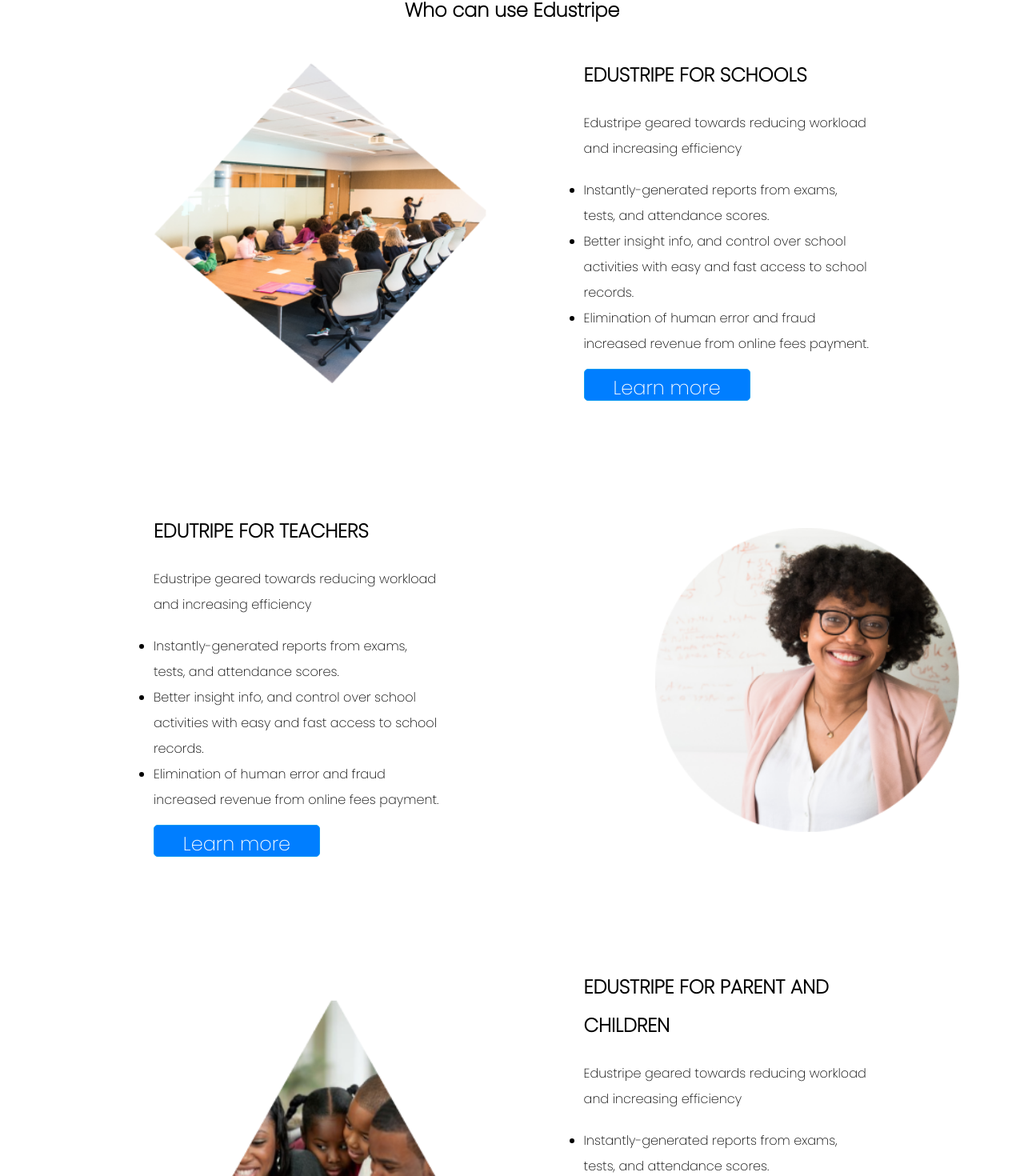
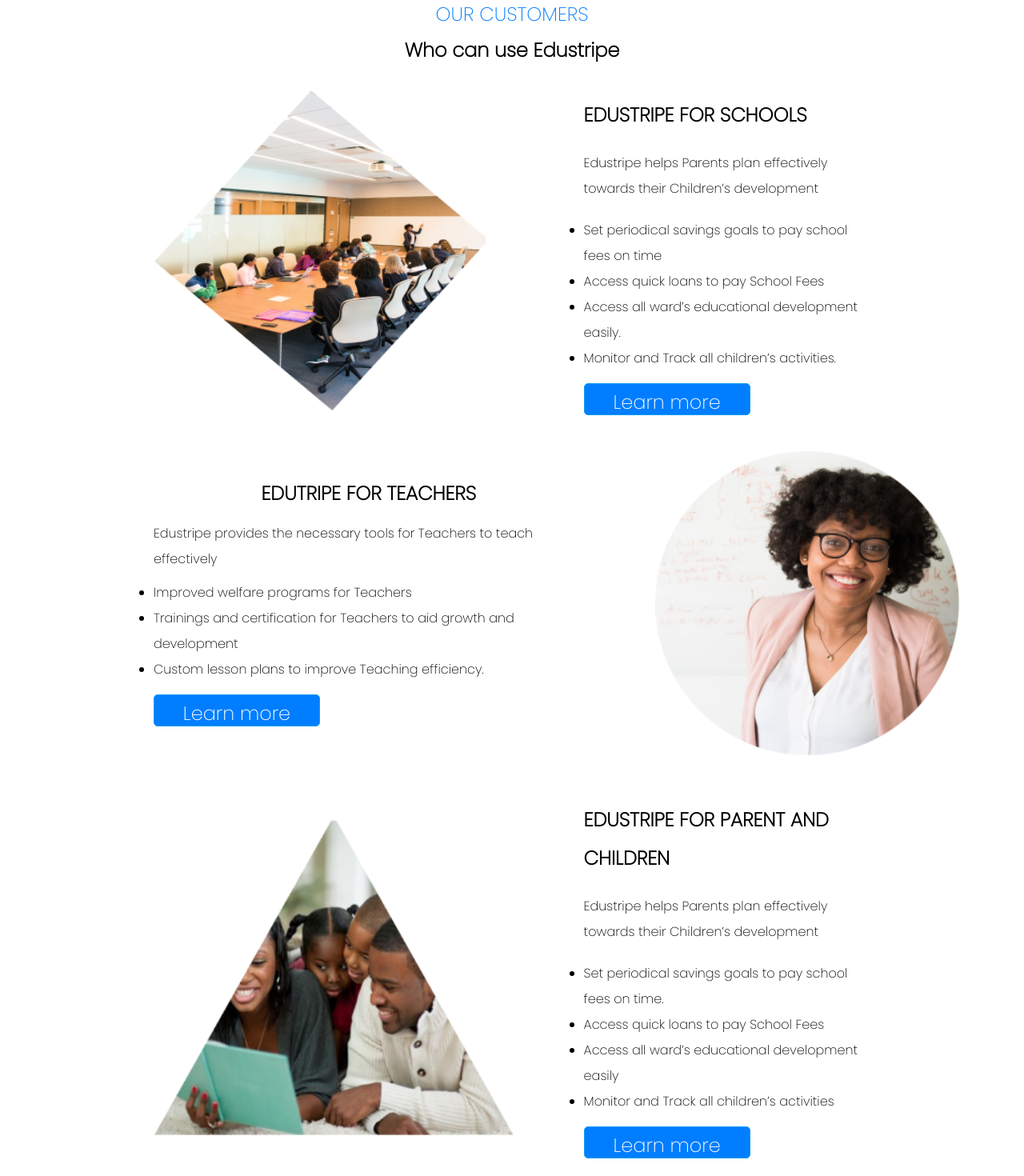
Before and after one commit to edustripetech/edustripe_client_v1, a React app: page / in a window 1280 px wide. Shown: the part 554-2024 px from the top of the page at 80% size. Built offline with nearby package versions, Linux system fonts and the light colour scheme.

Commit message:
New changes

```diff
--- a/src/components/Footer/footer.css
+++ b/src/components/Footer/footer.css
@@ -30,7 +30,7 @@
   padding: 15px 0;
 }
 
-/* .footer-img {
+.footer-img {
   align-items: baseline ;
   margin: 10px 0 0 0;
-} */
+}
--- a/src/components/Footer/index.js
+++ b/src/components/Footer/index.js
@@ -13,9 +13,11 @@
         <div>
           <div className="footer-img">
             <img alt="" src={edustripesmall} />
-            <Facebook />
-            <Twitter />
-            <Linkedin />
+            <div>
+              <Facebook />
+              <Twitter />
+              <Linkedin />
+            </div>
           </div>
         </div>
         <div className="footer-ul-div">
--- a/src/views/Home/home.css
+++ b/src/views/Home/home.css
@@ -9,7 +9,7 @@
   flex-direction: column;
   padding: 20px 0;
   width: 35%;
-  margin: 5px 130px;
+  margin: 30px 130px;
   justify-content: center;
 }
 
@@ -61,6 +61,16 @@
   font-size: 24px;
   color: #007EFF;
   padding: 10px 0;
+}
+
+.scside {
+  width: 60%;
+  display: flex;
+  flex-direction: column;
+  justify-content: center;
+  align-items: center;
+  padding: 10px 0;
+  line-height: 2;
 }
 
 .sec-side {
@@ -121,7 +131,7 @@
   display: flex;
   justify-content: space-between;
   align-items: center;
-  margin: 5% auto;
+  margin: 10px auto;
 }
 
 .sec-5-div {
--- a/src/views/Home/index.js
+++ b/src/views/Home/index.js
@@ -70,12 +70,13 @@
             </div>
             <div className="sec-2-div-right sec-side">
               <h1>EDUSTRIPE FOR SCHOOLS</h1>
-              <p>Edustripe geared towards reducing workload and increasing efficiency</p>
+              <p>Edustripe helps Parents plan effectively towards their Children’s development</p>
               <div>
                 <ul>
-                  <li>Instantly-generated reports from exams, tests, and attendance scores.</li>
-                  <li>Better insight info, and control over school activities with easy and fast access to school records.</li>
-                  <li>Elimination of human error and fraud increased revenue from online fees payment.</li>
+                  <li>Set periodical savings goals to pay school fees on time</li>
+                  <li>Access quick loans to pay School Fees</li>
+                  <li>Access all ward’s educational development easily.</li>
+                  <li>Monitor and Track all children’s activities.</li>
                 </ul>
               </div>
               <div className="sec-btn-div">
@@ -107,14 +108,14 @@
       </section>
       <section>
         <div className="sec-3-div sec">
-          <div className="sec-side">
+          <div className=" scside">
             <h1>EDUTRIPE FOR TEACHERS</h1>
-            <p>Edustripe geared towards reducing workload and increasing efficiency</p>
+            <p>Edustripe provides the necessary tools for Teachers to teach effectively</p>
             <div>
               <ul>
-                <li>Instantly-generated reports from exams, tests, and attendance scores.</li>
-                <li>Better insight info, and control over school activities with easy and fast access to school records.</li>
-                <li>Elimination of human error and fraud increased revenue from online fees payment.</li>
+                <li>Improved welfare programs for Teachers</li>
+                <li>Trainings and certification for Teachers to aid growth and development</li>
+                <li>Custom lesson plans to improve Teaching efficiency.</li>
               </ul>
               </div>
               <div className="sec-btn-div">
@@ -153,12 +154,13 @@
           </div>
           <div className="sec-side">
             <h1>EDUSTRIPE FOR PARENT AND CHILDREN</h1>
-            <p>Edustripe geared towards reducing workload and increasing efficiency</p>
+            <p>Edustripe helps Parents plan effectively towards their Children’s development</p>
             <div>
               <ul>
-                <li>Instantly-generated reports from exams, tests, and attendance scores.</li>
-                <li>Better insight info, and control over school activities with easy and fast access to school records.</li>
-                <li>Elimination of human error and fraud increased revenue from online fees payment.</li>
+                <li>Set periodical savings goals to pay school fees on time.</li>
+                <li>Access quick loans to pay School Fees</li>
+                <li>Access all ward’s educational development easily</li>
+                <li>Monitor and Track all children’s activities</li>
               </ul>
               </div>
               <div className="sec-btn-div">
@@ -234,7 +236,7 @@
           <p>Edustripe helps boost enrollment/promote your school brands with our partners, Pay school fees and save easily with us and provide Secure way of storing and easy retrieval of school information/data</p>
           <div className="sec-btn-div">
             <Button
-            label='Request a free demo now!'
+            label='Request a free demo!'
             id='learnmore'
             className="learnmore"
             style={{
```
